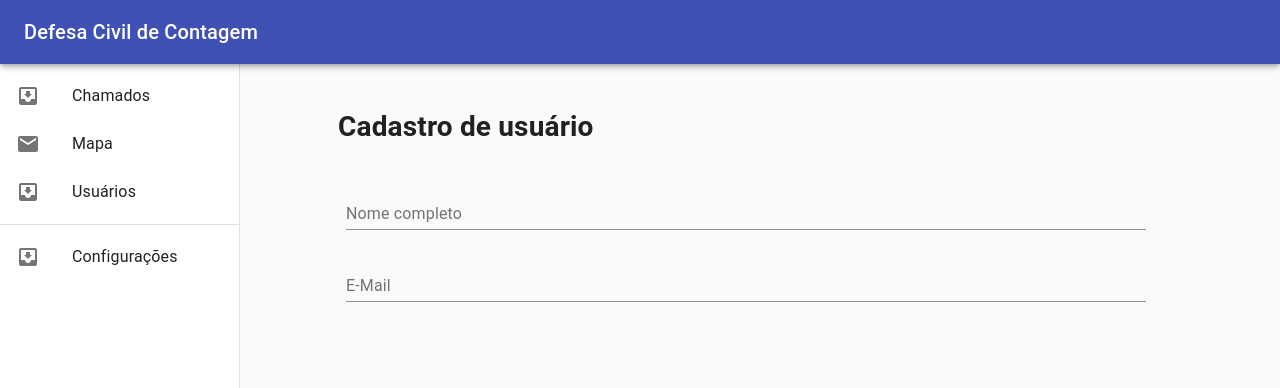
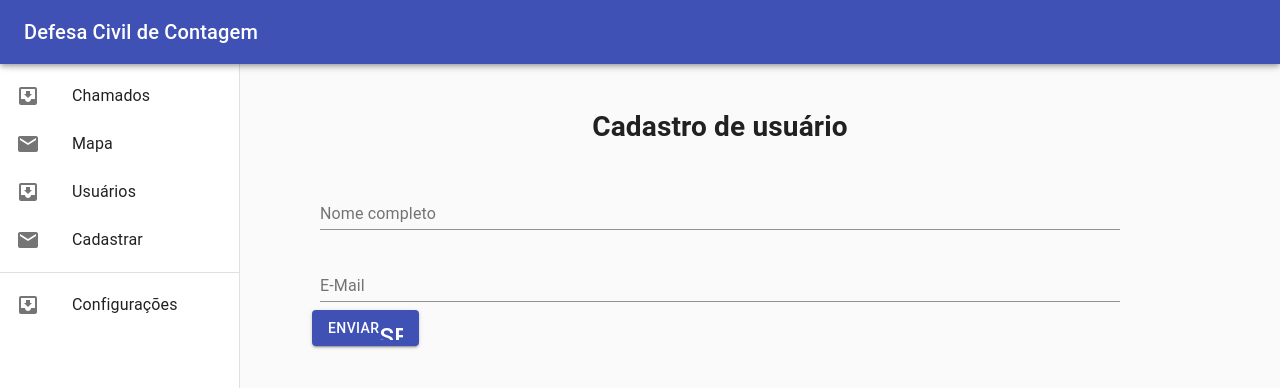
Before and after one commit to coelhojs/defesa-civil-contagem, a React (Create React App) app in the folder web/: page /Dashboard in a window 1280 px wide. Shown: the top 388 px of the page. Built offline with nearby package versions, Linux system fonts and the light colour scheme; what react-geolocated would draw is missing.

Commit message:
cadastro
Former-commit-id: 075179d91e8ca57c421e77e3e564f3ce6c8b23df

```diff
--- a/web/src/components/userForm.js
+++ b/web/src/components/userForm.js
@@ -3,11 +3,13 @@ import { makeStyles } from '@material-ui/core/styles';
 import TextField from '@material-ui/core/TextField';
 import React from 'react';
 import Typography from '@material-ui/core/Typography';
+import Icon from '@material-ui/core/Icon';
+import Button from '@material-ui/core/Button';
 
 const useStyles = makeStyles(theme => ({
     container: {
-        display: 'flex',
-        flexWrap: 'wrap',
+        //display: 'flex',
+        //flexWrap: 'wrap',
     },
     textField: {
         marginLeft: theme.spacing(1),
@@ -15,7 +17,7 @@ const useStyles = makeStyles(theme => ({
         width: 800,
     },
     dense: {
-        marginTop: 19,
+        marginTop: 50,
     },
     menu: {
         width: 200,
@@ -37,11 +39,16 @@ export default function UserForm() {
     return (
         <div>
             <Grid container spacing={3}>
-                <Grid item md={3}></Grid>
-                <Grid item md={9}>
+                <Grid item xs={12} md={4}></Grid>
+                <Grid item xs={12} md={8}
+                 container
+                 direction="column"
+                 justify="center"
+                 alignItems="center"
+                >
                     <h1>Cadastro de usuário</h1>
                     <form className={classes.container} noValidate autoComplete="off">
-                        <Grid item md={8}>
+                        <Grid item md={10}>
                             <TextField
                                 fullWidth
                                 id="standard-name"
@@ -52,7 +59,7 @@ export default function UserForm() {
                                 margin="normal"
                             />
                         </Grid>
-                        <Grid item md={8}>
+                        <Grid item  md={10}>
                             <TextField
                                 fullWidth
                                 id="e-mail"
@@ -63,6 +70,13 @@ export default function UserForm() {
                                 margin="normal"
                             />
                         </Grid>
+                        <Grid item md={10}>
+                            <Button variant="contained" color="primary" className={classes.button}>
+                                Enviar
+                                {/* This Button uses a Font Icon, see the installation instructions in the docs. */}
+                                <Icon className={classes.rightIcon}>send</Icon>
+                            </Button>
+                        </Grid>
                     </form>
                 </Grid>
             </Grid>
--- a/web/src/containers/Dashboard.js
+++ b/web/src/containers/Dashboard.js
@@ -63,7 +63,7 @@ function Dashboard() {
                 >
                     <div className={classes.toolbar} />
                     <List>
-                        {['Chamados', 'Mapa', 'Usuários'].map((text, index) => (
+                        {['Chamados', 'Mapa', 'Usuários', 'Cadastrar'].map((text, index) => (
                             <ListItem button key={text}>
                                 <ListItemIcon>{index % 2 === 0 ? <InboxIcon /> : <MailIcon />}</ListItemIcon>
                                 <ListItemText primary={text} />
```
